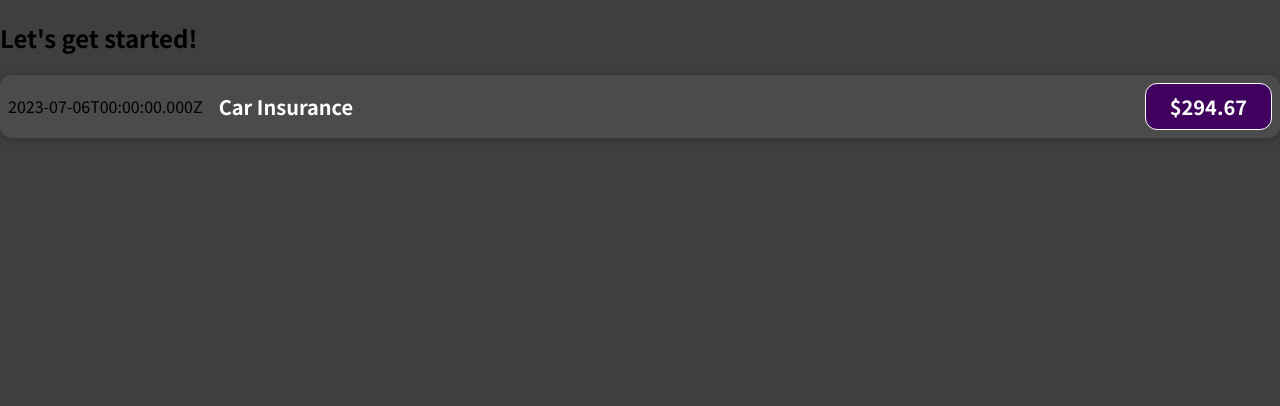
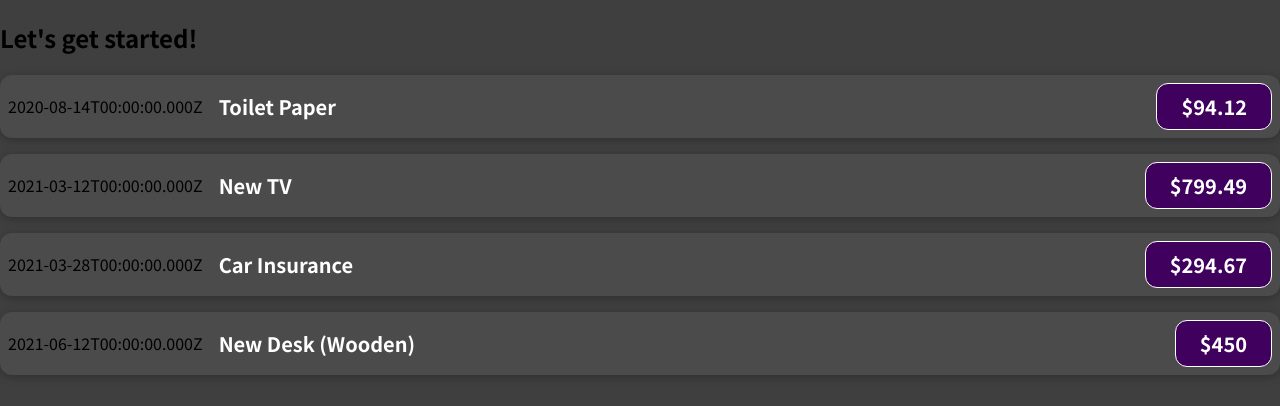
Before and after one commit to jffrsnpbbr/react-course, a React (Create React App) app in the folder react-complete-guide/: page / in a window 1280 px wide. Shown: the top 406 px of the page. Built offline with nearby package versions, Linux system fonts and the light colour scheme.

Commit message:
passing data via props

```diff
--- a/react-complete-guide/src/App.js
+++ b/react-complete-guide/src/App.js
@@ -1,10 +1,39 @@
-import ExpenseItem from './components/ExpenseItem';
+import ExpenseItem from "./components/ExpenseItem";
 
 function App() {
+  const expenses = [
+    {
+      id: 'e1',
+      title: 'Toilet Paper',
+      amount: 94.12,
+      date: new Date(2020, 7, 14),
+    },
+    { id: 'e2', title: 'New TV', amount: 799.49, date: new Date(2021, 2, 12) },
+    {
+      id: 'e3',
+      title: 'Car Insurance',
+      amount: 294.67,
+      date: new Date(2021, 2, 28),
+    },
+    {
+      id: 'e4',
+      title: 'New Desk (Wooden)',
+      amount: 450,
+      date: new Date(2021, 5, 12),
+    },
+  ];
+
   return (
     <div>
       <h2>Let's get started!</h2>
-      <ExpenseItem></ExpenseItem>
+      {expenses.map((expense) => (
+        <ExpenseItem
+          title={expense.title}
+          amount={expense.amount}
+          date={expense.date}
+          key={expense.id}
+        ></ExpenseItem>
+      ))}
     </div>
   );
 }
--- a/react-complete-guide/src/components/ExpenseItem.js
+++ b/react-complete-guide/src/components/ExpenseItem.js
@@ -1,15 +1,12 @@
 import './ExpenseItem.css';
 
-function ExpenseItem() {
-  const expenseDate = new Date(2023, 6, 6);
-  const expenseTitle = 'Car Insurance';
-  const expenseAmount = 294.67
+function ExpenseItem(props) {
   return (
     <div className='expense-item'>
-      <div>{ expenseDate.toISOString()}</div>
+      <div>{ props.date.toISOString()}</div>
       <div className='expense-item__description'>
-        <h2>{expenseTitle}</h2>
-        <div className='expense-item__price'>${expenseAmount}</div>
+        <h2>{props.title}</h2>
+        <div className='expense-item__price'>${props.amount}</div>
       </div>
     </div>
   );
```
